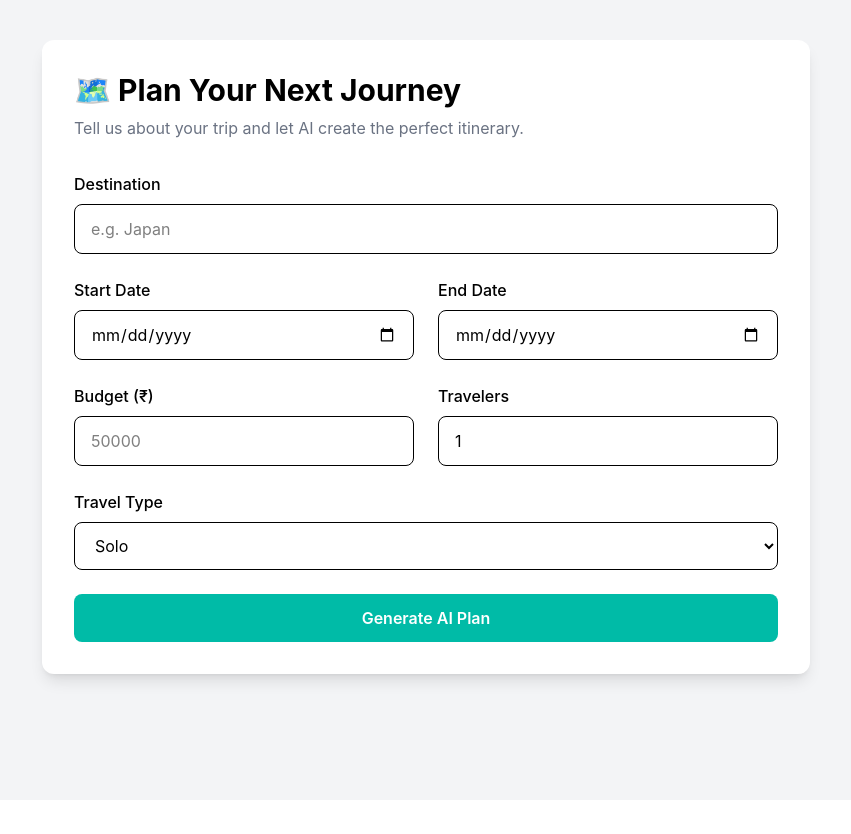
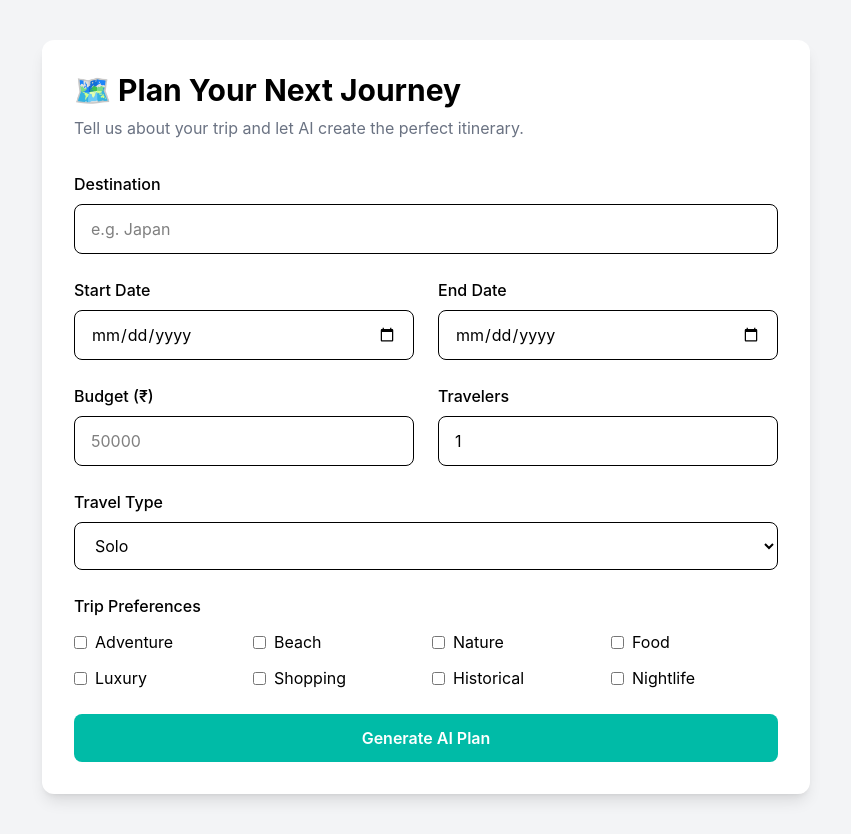
Before and after one commit to PremKhamkar/Voyagent-AI, a React (Vite) app in the folder client/: page /planner in a window 1280 px wide. Shown: the whole page, without its empty margins (214-1065 px from the left). Before the commit the page ends 800 px from the top, so only its background shows below. Built offline with nearby package versions, Linux system fonts and the light colour scheme.

Commit message:
Add trip preferences to planner

```diff
--- a/client/src/pages/Planner/Planner.jsx
+++ b/client/src/pages/Planner/Planner.jsx
@@ -10,6 +10,7 @@ function Planner() {
   budget: "",
   travelers: 1,
   travelType: "Solo",
+  preferences: [],
 });
 
   const [errors, setErrors] = useState({});
@@ -68,6 +69,33 @@ function Planner() {
   console.log(trip);
 }
 
+function handlePreferenceChange(event) {
+  const { value, checked } = event.target;
+
+  if (checked) {
+    setTrip((prev) => ({
+      ...prev,
+      preferences: [...prev.preferences, value],
+    }));
+  } else {
+    setTrip((prev) => ({
+      ...prev,
+      preferences: prev.preferences.filter(
+        (item) => item !== value
+      ),
+    }));
+  }
+}
+const preferences = [
+  "Adventure",
+  "Beach",
+  "Nature",
+  "Food",
+  "Luxury",
+  "Shopping",
+  "Historical",
+  "Nightlife",
+];
   return (
     <div className="min-h-screen bg-gray-100 py-10">
       <Container>
@@ -202,6 +230,29 @@ function Planner() {
               </select>
             </div>
 
+            <div>
+  <label className="font-medium block mb-3">
+    Trip Preferences
+  </label>
+
+  <div className="grid grid-cols-2 md:grid-cols-4 gap-3">
+    {preferences.map((item) => (
+      <label
+        key={item}
+        className="flex items-center gap-2"
+      >
+        <input
+          type="checkbox"
+          value={item}
+          onChange={handlePreferenceChange}
+        />
+
+        {item}
+      </label>
+    ))}
+  </div>
+</div>
+
             <Button
               type="submit"
               className="w-full bg-teal-500 hover:bg-teal-600 text-white"
```
Lines whose indentation alone changed are shown as unchanged.
